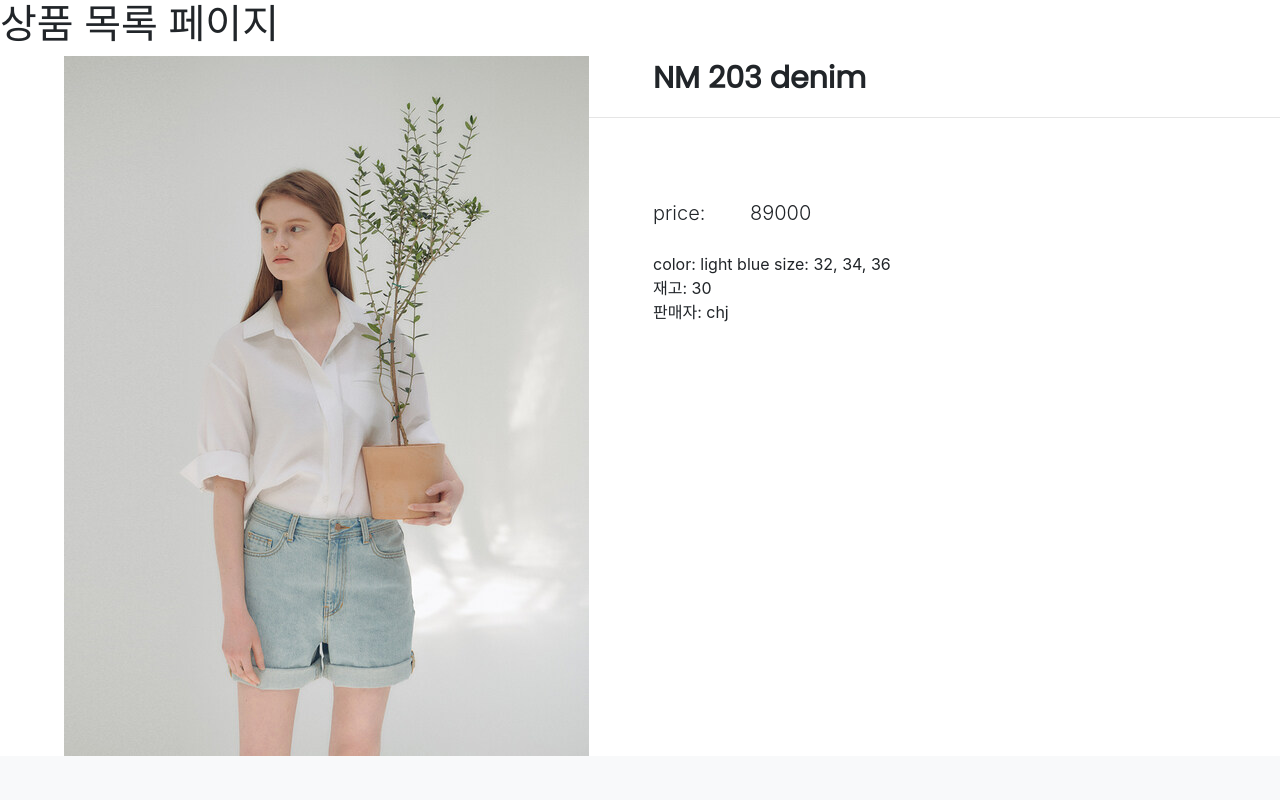
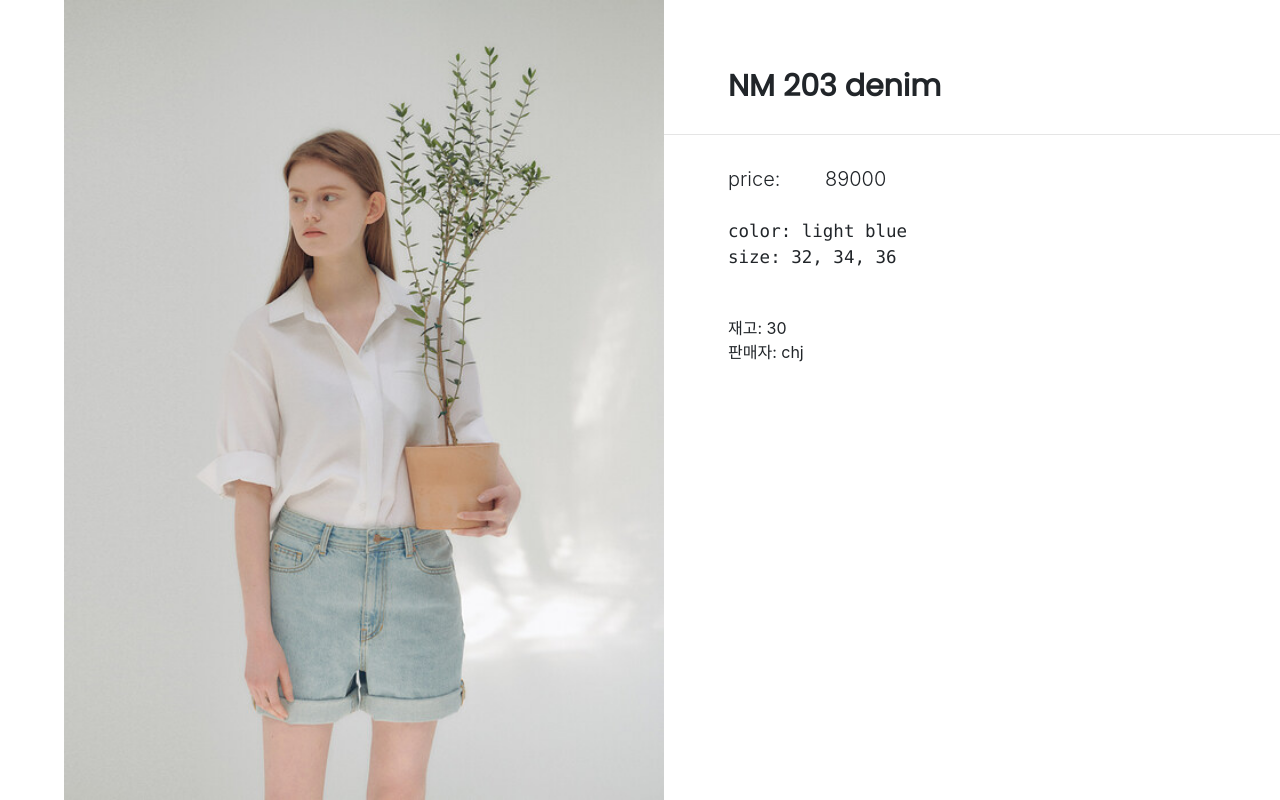
Before and after one commit to hyeonjee/shopping_page, a Django app: page /products/show/5/ in a window 1280 px wide. Shown: the part 56-856 px from the top of the page. Before the commit the page ends 812 px from the top, so only its background shows below. Run offline with Django 3.2, Linux system fonts and the light colour scheme; data comes from the database, SQL or seed files in the repository; both versions use the stored data as it was after the commit; some libraries are stand-ins or nearby versions; some web fonts are replaced.

Commit message:
edit pictures

```diff
--- a/products/templates/products/main.html
+++ b/products/templates/products/main.html
@@ -19,12 +19,12 @@
         <div class="card" style="width: 22rem;">
             <a href="{% url 'products:show' product.pk %}" style="text-decoration: none; text-decoration-color: none;">
             {% if product.image %}
-            <img src="{{product.image.url}}" class="card-img-top" alt="사진" width="5%" height="5%">
+            <img src="{{product.image.url}}" class="card-img-top" alt="사진" width="100px" height="500px" style="object-fit: cover;">
             {% endif %}
             <div class="card-body">
                 <p class="card-title">
                     <div class="product_name">{{product.product_name}}</div>
-                    <div class="product_info">{{product.product_info}}</div>
+                    <div class="product_info"><pre>{{product.product_info}}</pre></div>
                 </p>
             </div>
             </a>
--- a/products/templates/products/show.html
+++ b/products/templates/products/show.html
@@ -4,21 +4,20 @@
 {% include 'shared/navbar.html' %}
 <link href="https://fonts.googleapis.com/css2?family=Poppins&display=swap" rel="stylesheet">
 
-<h1>상품 목록 페이지</h1>
 {% if product.image %}
     <div class="image">
-        <img src="{{product.image.url}}" alt="사진" width="100%" height="80%">
+        <img src="{{product.image.url}}" alt="사진" width="600px" height="800px" style="object-fit: cover;">
     </div>
 {% endif %}
 <div class="content">
     <p1>{{product.product_name}}</p1>
     <br>
-    <hr style="margin-left:45%;">
+    <hr style="margin-left:45%; margin-top: 25px;">
     <div class="content_p2"></div>
     <p2 style="padding-right:40px; font-size: 20px; font-weight: 300;">price:</p2> <p2 style="font-weight: 300; font-size: 20px;">{{product.price}}</p2>
     </div>
     <br>
-    <p3>{{product.product_info}}</p3>
+    <p2 style="padding-right:40px; font-size: 20px; font-weight: 300;"><pre>{{product.product_info}}</pre></p2>
     <br>
     <p4>재고: {{product.stock}}</p4>
     <br>
--- a/shopping/static/css/style.css
+++ b/shopping/static/css/style.css
@@ -11,7 +11,6 @@
     margin-left: 6px;
     margin-bottom: 3%;
     border-color: transparent;
-
 }
 
 .right{
@@ -31,8 +30,7 @@
 }
 
 .product_info{
-    color: grey;
-    font-weight: 600;
+    color: lightgrey;
     font-family: 'Thasadith', sans-serif;
 }
 
@@ -52,6 +50,10 @@
     font-weight: 600;
 }
 
-.content_p2{
+.content{
     padding-top: 5%;
 }
+
+.content_p2{
+    padding-top: 1%;
+}
```
Also changed, not shown: db.sqlite3, shopping/media/images/300951581.jpg (added), shopping/media/images/300951610_DO17055_tFasnCK.jpg (added), shopping/media/images/300952300.jpg (added), shopping/media/images/300952536_KspFXhJ.jpg (added), shopping/media/images/dddd_Hg9355K.jpg (added), shopping/media/images/f1_6xCQEz7.jpg (added), shopping/media/images/sds.jpg (added), shopping/media/images/스크린샷_2020-08-09_오후_7.32.57.png (added), shopping/media/images/스크린샷_2020-08-09_오후_7.34.43.png (added), shopping/media/images/스크린샷_2020-08-09_오후_7.42.28.png (added), shopping/media/images/스크린샷_2020-08-09_오후_7.44.06.png (added), shopping/media/images/스크린샷_2020-08-09_오후_7.46.30.png (added), shopping/media/images/스크린샷_2020-08-09_오후_7.46.47.png (added).
